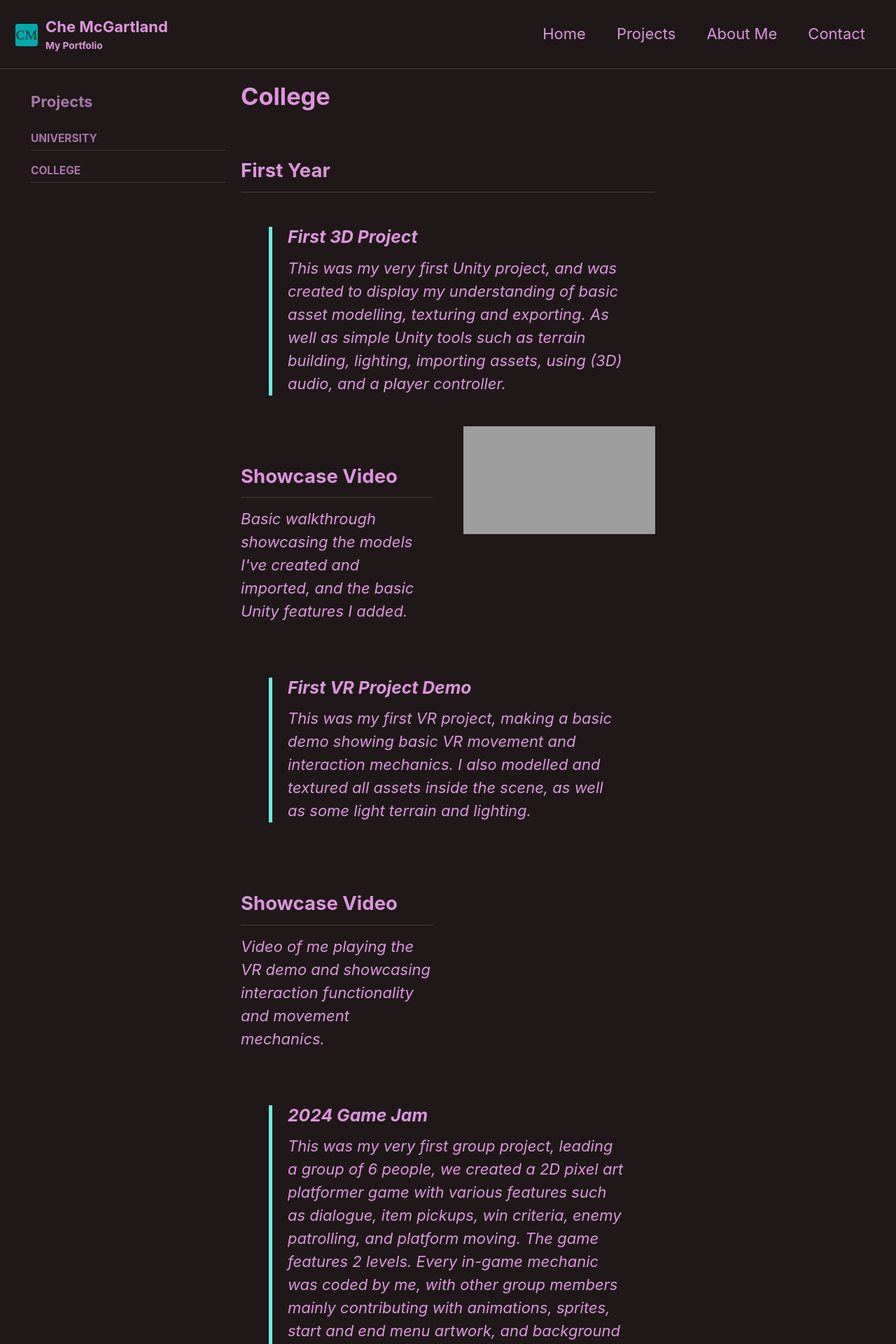
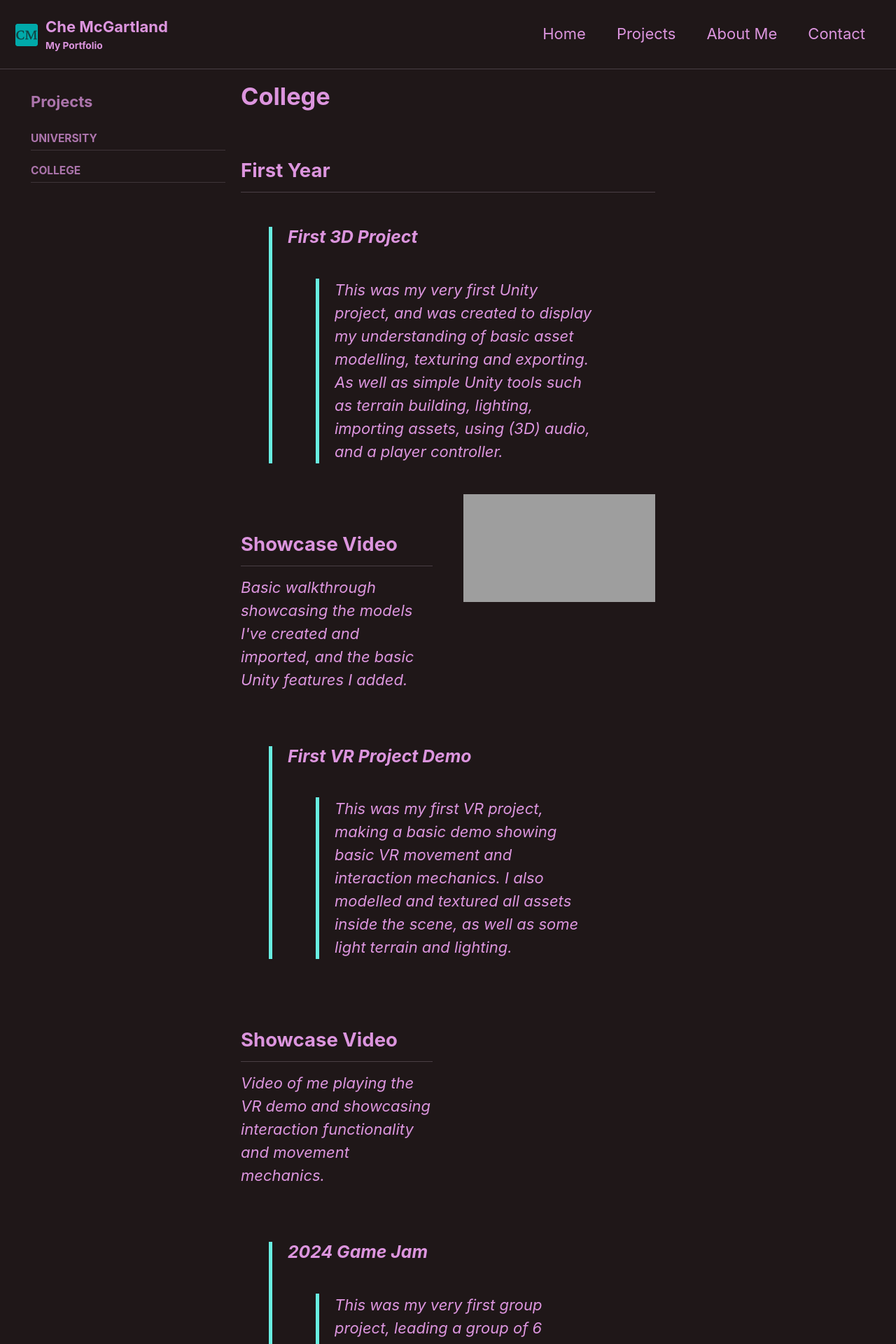
Before and after one commit to chemcg19/chemcg19.github.io, a Jekyll site: the page built from _pages/projects-college.md, in a window 1280 px wide. Shown: the top 1920 px of the page at 70% size. Built offline with Jekyll 4.4.1, drawn with Linux system fonts in a browser that asks for light colours; grey boxes are pictures that could not be loaded.

```diff
--- a/_pages/projects-college.md
+++ b/_pages/projects-college.md
@@ -10,7 +10,7 @@ sidebar:
 
 ## First Year
 > ### First 3D Project
-> This was my very first Unity project, and was created to display my understanding of basic asset modelling, texturing and exporting. As well as simple Unity tools such as terrain building, lighting, importing assets, using (3D) audio, and a player controller.
+>> This was my very first Unity project, and was created to display my understanding of basic asset modelling, texturing and exporting. As well as simple Unity tools such as terrain building, lighting, importing assets, using (3D) audio, and a player controller.
 <div style="display:flex; flex-wrap:wrap; gap:2rem; align-items:flex-start;">
 <!-- LEFT: text content -->
 <div style="flex:1 1 250px; min-width:250px;">
@@ -27,7 +27,7 @@ sidebar:
 </div>
 
 > ### First VR Project Demo
-> This was my first VR project, making a basic demo showing basic VR movement and interaction mechanics. I also modelled and textured all assets inside the scene, as well as some light terrain and lighting.
+>> This was my first VR project, making a basic demo showing basic VR movement and interaction mechanics. I also modelled and textured all assets inside the scene, as well as some light terrain and lighting.
 <div style="display:flex; flex-wrap:wrap; gap:2rem; align-items:flex-start;">
 <!-- LEFT: text content -->
 <div style="flex:1 1 250px; min-width:250px;">
@@ -44,7 +44,7 @@ sidebar:
 </div>
 
 > ### 2024 Game Jam
-> This was my very first group project, leading a group of 6 people, we created a 2D pixel art platformer game with various features such as dialogue, item pickups, win criteria, enemy patrolling, and platform moving. The game features 2 levels. Every in-game mechanic was coded by me, with other group members mainly contributing with animations, sprites, start and end menu artwork, and background contribution such as moodboards for inspiration. Communicating well with my team and implementing ideas, changes, and importing their assets made for a smooth development process and a satisfying submission day.
+>> This was my very first group project, leading a group of 6 people, we created a 2D pixel art platformer game with various features such as dialogue, item pickups, win criteria, enemy patrolling, and platform moving. The game features 2 levels. Every in-game mechanic was coded by me, with other group members mainly contributing with animations, sprites, start and end menu artwork, and background contribution such as moodboards for inspiration. Communicating well with my team and implementing ideas, changes, and importing their assets made for a smooth development process and a satisfying submission day.
 <div style="display:flex; flex-wrap:wrap; gap:2rem; align-items:flex-start;">
 <!-- LEFT: text content -->
 <div style="flex:1 1 250px; min-width:250px;">
@@ -61,10 +61,10 @@ sidebar:
 </div>
 
 > ### 3D Group Project
-> This was my final project at college, a 4-person group project creating a complete 3D game in 3 months. Each member had to contribute:
-> - At least 1 level of their own
-> - 1 textured model of their own
-> - Some kind of written code.
+>> This was my final project at college, a 4-person group project creating a complete 3D game in 3 months. Each member had to contribute:
+>> - At least 1 level of their own
+>> - 1 textured model of their own
+>> - Some kind of written code.
 <p>
 I took up the role of leader in this project, and my main role was level design. I created 2 full levels, both with intricate features like fog effects, item pickups, enemies, audio effects, lighting, and many more minor features along with terrain design and building design using our own assets and imported assets. Alongside this, my role included handling the main project. This meant communicating with each team member so there are no conflicts, importing their work e.g. code and levels, and fixing them up (adding audio, lighting, fixing bugs, etc.)
 <div style="display:flex; flex-wrap:wrap; gap:2rem; align-items:flex-start;">
```
